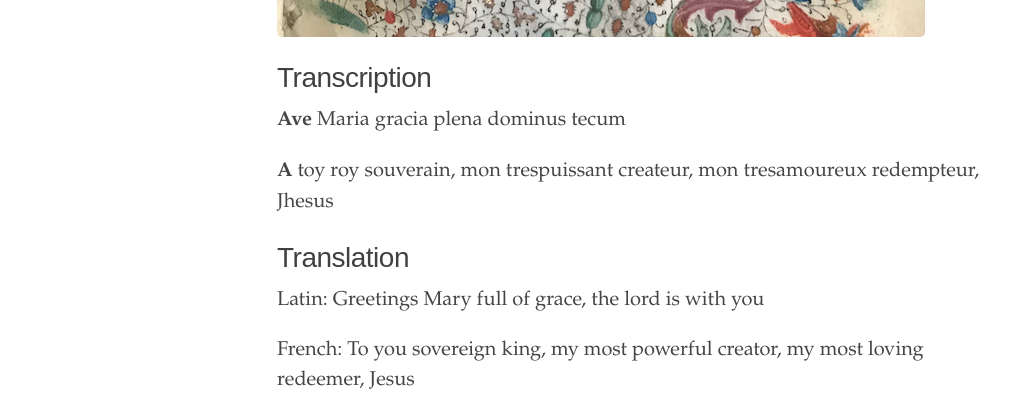
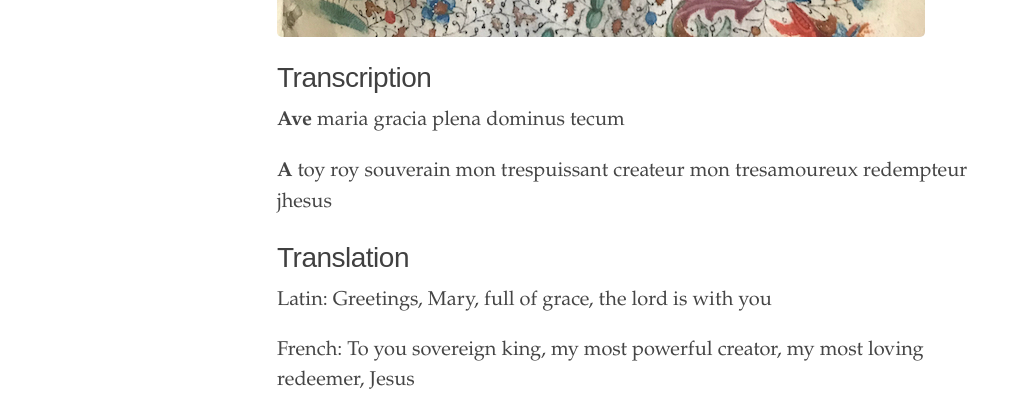
Before and after one commit to oldfrenchtexts/randomtexts, a Jekyll site: the page built from _texts/aiguillon.md, in a window 1280 px wide. Shown: the part 1089-1489 px from the top of the page, without its empty margins (3-1013 px from the left). Built offline with Jekyll 4.4.1, drawn with Linux system fonts in a browser that asks for light colours.

```diff
--- a/_texts/aiguillon.md
+++ b/_texts/aiguillon.md
@@ -10,12 +10,12 @@ source: Beinecke MS 1166
 
 # Transcription
 
-**Ave** Maria gracia plena dominus tecum
+**Ave** maria gracia plena dominus tecum
 
-**A** toy roy souverain, mon trespuissant createur, mon tresamoureux redempteur, Jhesus
+**A** toy roy souverain mon trespuissant createur mon tresamoureux redempteur jhesus
 
 # Translation
 
-Latin: Greetings Mary full of grace, the lord is with you
+Latin: Greetings, Mary, full of grace, the lord is with you
 
 French: To you sovereign king, my most powerful creator, my most loving redeemer, Jesus
```
